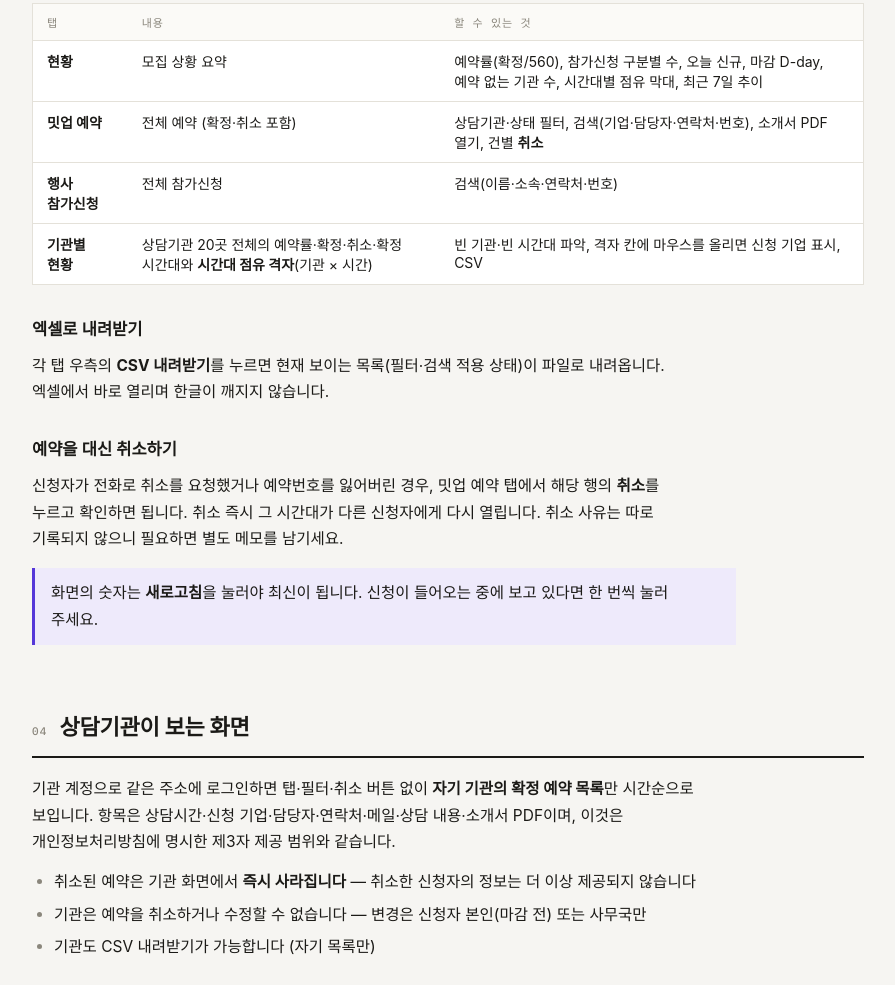
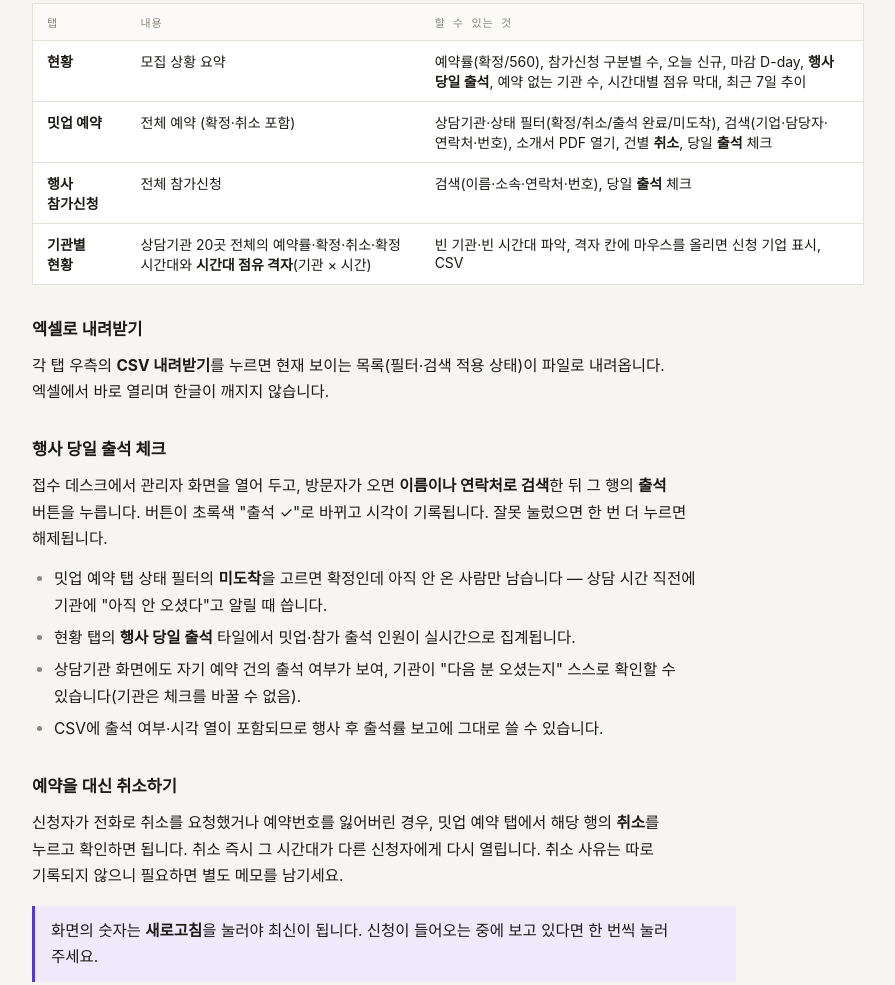
Before and after one commit to planderdev/jgc2026, a website: page docs/ops-manual.html in a window 1280 px wide. Shown: the part 1850-2835 px from the top of the page, without its empty margins (192-1087 px from the left). Drawn offline with Linux system fonts and the light colour scheme; a web font is replaced by a local one.

Commit message:
docs: 운영 매뉴얼 v1.3 출석 체크, supabase README 출석 정책

```diff
--- a/docs/ops-manual.html
+++ b/docs/ops-manual.html
@@ -143,14 +143,22 @@ footer { margin-top: 64px; padding-top: 16px; border-top: 1px solid var(--line);
     <div class="tbl-scroll"><table>
       <thead><tr><th>탭</th><th>내용</th><th>할 수 있는 것</th></tr></thead>
       <tbody>
-        <tr><td><b>현황</b></td><td>모집 상황 요약</td><td>예약률(확정/560), 참가신청 구분별 수, 오늘 신규, 마감 D-day, 예약 없는 기관 수, 시간대별 점유 막대, 최근 7일 추이</td></tr>
-        <tr><td><b>밋업 예약</b></td><td>전체 예약 (확정·취소 포함)</td><td>상담기관·상태 필터, 검색(기업·담당자·연락처·번호), 소개서 PDF 열기, 건별 <b>취소</b></td></tr>
-        <tr><td><b>행사 참가신청</b></td><td>전체 참가신청</td><td>검색(이름·소속·연락처·번호)</td></tr>
+        <tr><td><b>현황</b></td><td>모집 상황 요약</td><td>예약률(확정/560), 참가신청 구분별 수, 오늘 신규, 마감 D-day, <b>행사 당일 출석</b>, 예약 없는 기관 수, 시간대별 점유 막대, 최근 7일 추이</td></tr>
+        <tr><td><b>밋업 예약</b></td><td>전체 예약 (확정·취소 포함)</td><td>상담기관·상태 필터(확정/취소/출석 완료/미도착), 검색(기업·담당자·연락처·번호), 소개서 PDF 열기, 건별 <b>취소</b>, 당일 <b>출석</b> 체크</td></tr>
+        <tr><td><b>행사 참가신청</b></td><td>전체 참가신청</td><td>검색(이름·소속·연락처·번호), 당일 <b>출석</b> 체크</td></tr>
         <tr><td><b>기관별 현황</b></td><td>상담기관 20곳 전체의 예약률·확정·취소·확정 시간대와 <b>시간대 점유 격자</b>(기관 × 시간)</td><td>빈 기관·빈 시간대 파악, 격자 칸에 마우스를 올리면 신청 기업 표시, CSV</td></tr>
       </tbody>
     </table></div>
     <h3>엑셀로 내려받기</h3>
     <p>각 탭 우측의 <b>CSV 내려받기</b>를 누르면 현재 보이는 목록(필터·검색 적용 상태)이 파일로 내려옵니다. 엑셀에서 바로 열리며 한글이 깨지지 않습니다.</p>
+    <h3>행사 당일 출석 체크</h3>
+    <p>접수 데스크에서 관리자 화면을 열어 두고, 방문자가 오면 <b>이름이나 연락처로 검색</b>한 뒤 그 행의 <b>출석</b> 버튼을 누릅니다. 버튼이 초록색 "출석 ✓"로 바뀌고 시각이 기록됩니다. 잘못 눌렀으면 한 번 더 누르면 해제됩니다.</p>
+    <ul>
+      <li>밋업 예약 탭 상태 필터의 <b>미도착</b>을 고르면 확정인데 아직 안 온 사람만 남습니다 — 상담 시간 직전에 기관에 "아직 안 오셨다"고 알릴 때 씁니다.</li>
+      <li>현황 탭의 <b>행사 당일 출석</b> 타일에서 밋업·참가 출석 인원이 실시간으로 집계됩니다.</li>
+      <li>상담기관 화면에도 자기 예약 건의 출석 여부가 보여, 기관이 "다음 분 오셨는지" 스스로 확인할 수 있습니다(기관은 체크를 바꿀 수 없음).</li>
+      <li>CSV에 출석 여부·시각 열이 포함되므로 행사 후 출석률 보고에 그대로 쓸 수 있습니다.</li>
+    </ul>
     <h3>예약을 대신 취소하기</h3>
     <p>신청자가 전화로 취소를 요청했거나 예약번호를 잃어버린 경우, 밋업 예약 탭에서 해당 행의 <b>취소</b>를 누르고 확인하면 됩니다. 취소 즉시 그 시간대가 다른 신청자에게 다시 열립니다. 취소 사유는 따로 기록되지 않으니 필요하면 별도 메모를 남기세요.</p>
     <div class="callout">
@@ -160,7 +168,7 @@ footer { margin-top: 64px; padding-top: 16px; border-top: 1px solid var(--line);
 
   <section id="s4">
     <h2><small>04</small>상담기관이 보는 화면</h2>
-    <p>기관 계정으로 같은 주소에 로그인하면 탭·필터·취소 버튼 없이 <b>자기 기관의 확정 예약 목록</b>만 시간순으로 보입니다. 항목은 상담시간·신청 기업·담당자·연락처·메일·상담 내용·소개서 PDF이며, 이것은 개인정보처리방침에 명시한 제3자 제공 범위와 같습니다.</p>
+    <p>기관 계정으로 같은 주소에 로그인하면 탭·필터·취소 버튼 없이 <b>자기 기관의 확정 예약 목록</b>만 시간순으로 보입니다. 항목은 상담시간·출석 여부(당일)·신청 기업·담당자·연락처·메일·상담 내용·소개서 PDF이며, 이것은 개인정보처리방침에 명시한 제3자 제공 범위와 같습니다.</p>
     <ul>
       <li>취소된 예약은 기관 화면에서 <b>즉시 사라집니다</b> — 취소한 신청자의 정보는 더 이상 제공되지 않습니다</li>
       <li>기관은 예약을 취소하거나 수정할 수 없습니다 — 변경은 신청자 본인(마감 전) 또는 사무국만</li>
@@ -204,6 +212,7 @@ footer { margin-top: 64px; padding-top: 16px; border-top: 1px solid var(--line);
         <li>기관별 현황 CSV를 내려받아 <b>최종 명단을 상담기관에 일괄 안내</b> (기관은 자기 화면에서도 볼 수 있음)</li>
       </ul></div></div>
       <div><div>9/16 (수) 당일</div><div><ul>
+        <li>접수 데스크에서 관리자 화면으로 <b>출석 체크</b> (03 참고). 노트북·태블릿 어느 쪽이든 됨</li>
         <li>당일 취소·변경 요청은 사무국이 관리자 화면에서 대신 취소</li>
         <li>참가신청은 18:00까지 계속 열려 있음 — 현장 방문자에게 QR로 /register 안내 가능</li>
       </ul></div></div>
@@ -290,5 +299,5 @@ footer { margin-top: 64px; padding-top: 16px; border-top: 1px solid var(--line);
     </div>
   </section>
 
-  <footer>JGCF 2026 운영 매뉴얼 · 2026-08-23 (v1.2 자동 점검 반영) · 사이트 jgc2026.vercel.app · 문의 064-735-0677</footer>
+  <footer>JGCF 2026 운영 매뉴얼 · 2026-08-23 (v1.3 출석 체크 반영) · 사이트 jgc2026.vercel.app · 문의 064-735-0677</footer>
 </div>
```
Also changed, not shown: supabase/README.md.
